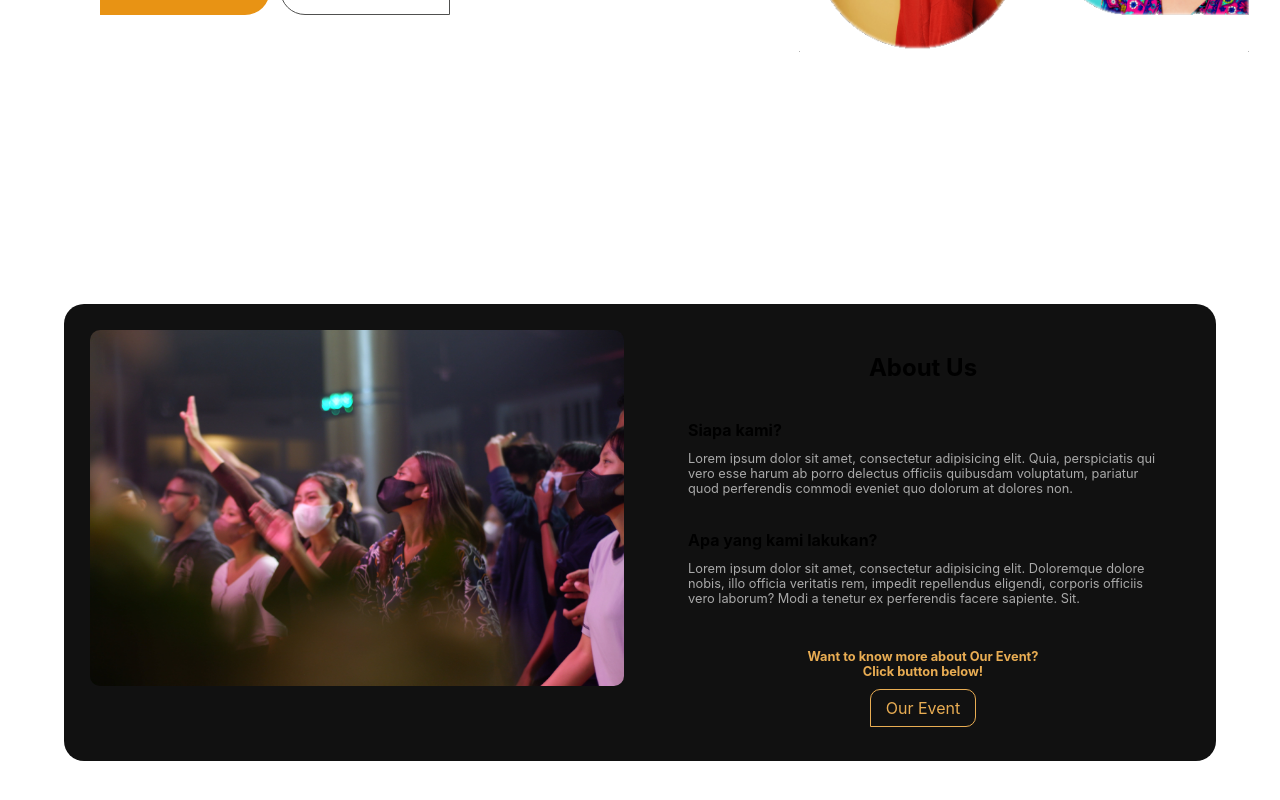
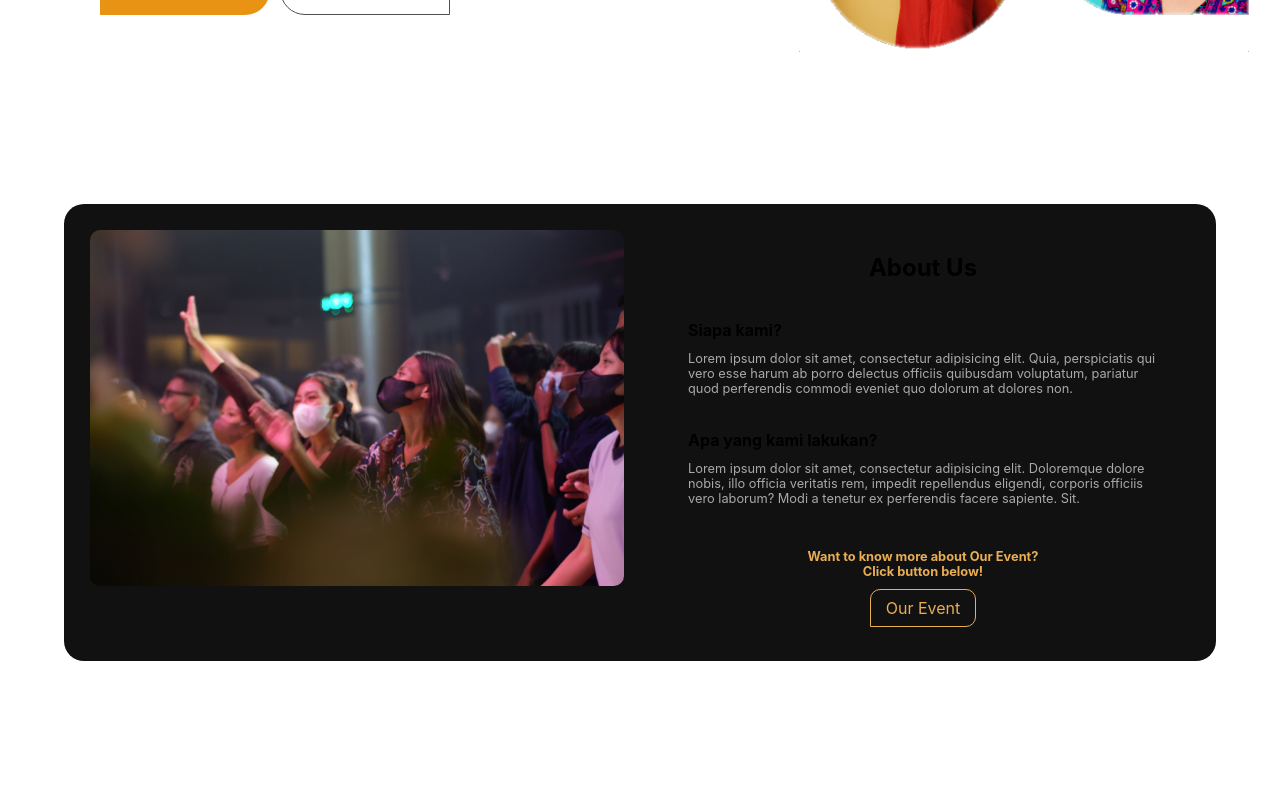
Before and after one commit to RonaldoWidiantoSiswoyo/hmi-web, a Next.js app: page / in a window 1280 px wide. Shown: the part 656-1456 px from the top of the page. After the commit the page ends 1317 px from the top, so only its background shows below. Built offline with nearby package versions, Linux system fonts and the light colour scheme.

Commit message:
ahasdfsdsda commit

```diff
--- a/components/About/About.module.css
+++ b/components/About/About.module.css
@@ -1,7 +1,7 @@
 .container {
   width: 100%;
   height: auto;
-  margin: 100px 0px;
+  /* margin: 100px 0px; */
   display: flex;
   justify-content: center;
   align-items: center;
--- a/components/About/index.tsx
+++ b/components/About/index.tsx
@@ -150,7 +150,7 @@ export default function About() {
               Click button below!
             </a>
           </div>
-          <a href="" className={styles["button__scroll-icon"]}>
+          <a href="#" className={styles["button__scroll-icon"]}>
             Our Event
           </a>
         </div>
```
